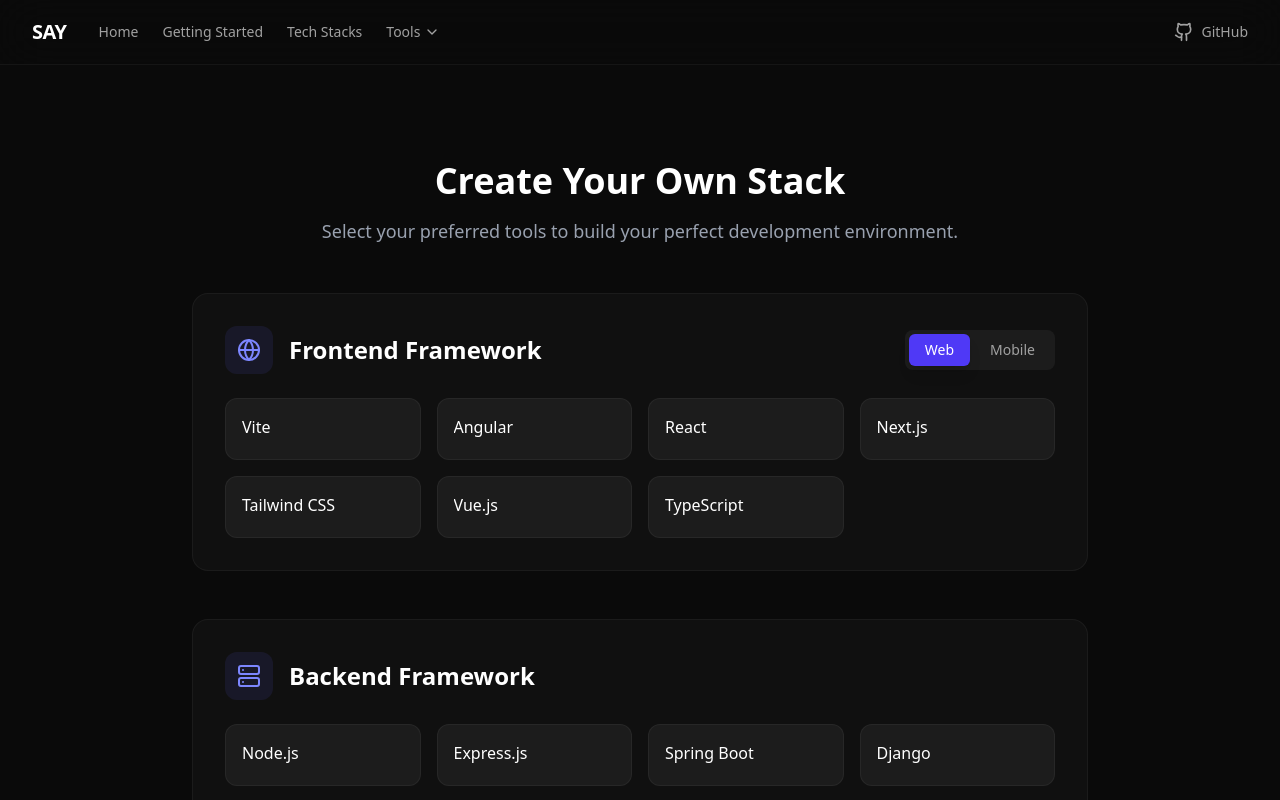
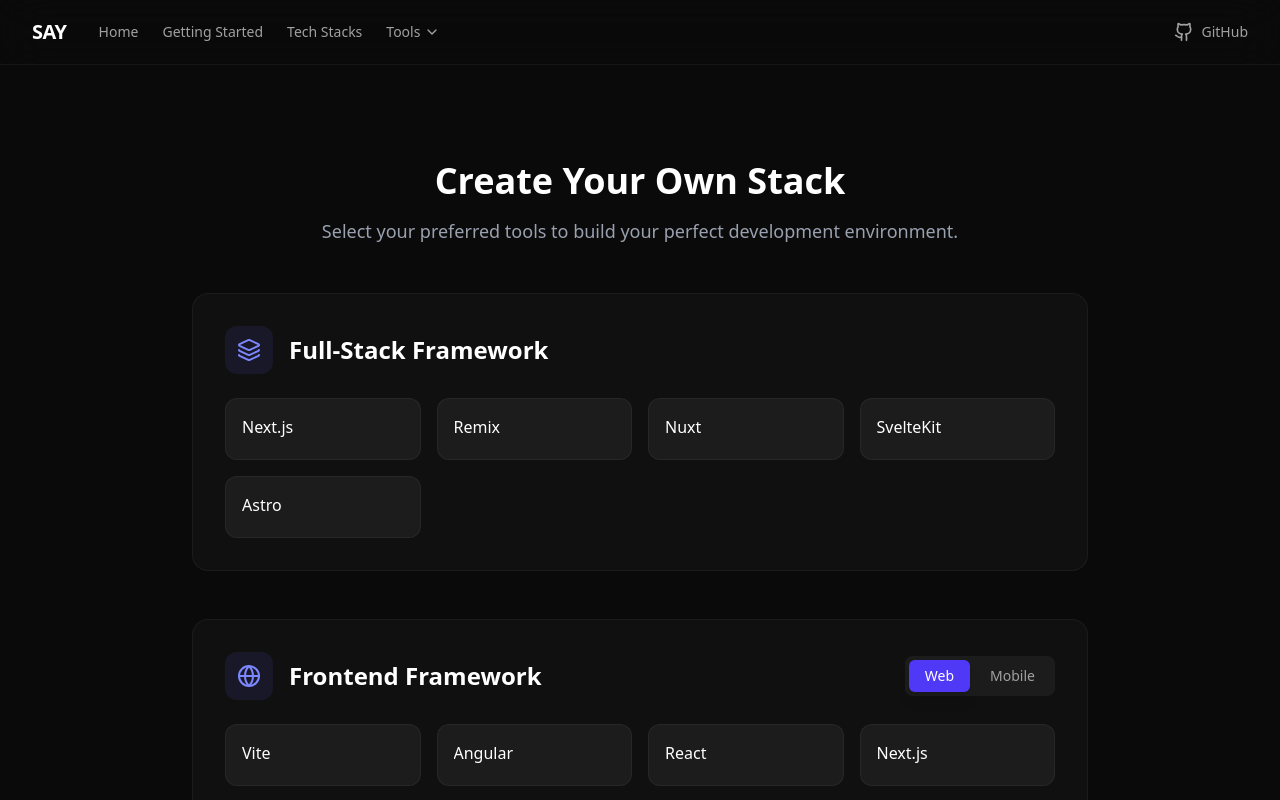
Before and after one commit to Tornado515/SAY, a React (Vite) app: page /create-stack in a window 1280 px wide. Shown: the top 800 px of the page. Built offline with nearby package versions, Linux system fonts and the light colour scheme.

Commit message:
add more tools to the create your own stack

```diff
--- a/src/data/tools.ts
+++ b/src/data/tools.ts
@@ -27,7 +27,8 @@
     slug: string;
     description: string;
     longDescription: string;
-    category: 'Frontend' | 'Mobile' | 'AI Coding' | 'AI Mockup' | 'Deployment' | 'Testing' | 'Design' | 'Database' | 'Backend' | 'Version Control' | 'IDE' | 'AI Chatbots' | 'Productivity';
+    category: 'Frontend' | 'Mobile' | 'AI Coding' | 'AI Mockup' | 'Deployment' | 'Testing' | 'Design' | 'Database' | 'Backend' | 'Version Control' | 'IDE' | 'AI Chatbots' | 'Productivity' | 'Full Stack';
+    additionalCategories?: string[];
     link: string;
     tags: string[];
     steps: Step[];
@@ -1169,7 +1170,8 @@
         slug: 'nextjs',
         description: 'The React Framework for the Web. Hybrid static & server rendering.',
         longDescription: 'Next.js enables you to create full-stack Web applications by extending React with the latest features like Server Components, and integrating powerful Rust-based tooling for the fastest builds. It handles routing, optimized rendering (SSR/SSG), and API routes out of the box.',
-        category: 'Frontend',
+        category: 'Full Stack',
+        additionalCategories: ['Frontend', 'Backend'],
         link: 'https://nextjs.org',
         tags: ['Framework', 'SSR', 'React'],
         features: ['App Router', 'Server Components', 'Image Optimization', 'Edge Runtime'],
@@ -1213,6 +1215,178 @@
                 title: 'Server Components',
                 content: 'By default, components in the `app` directory are Server Components. They render on the server and send zero JS to the client.'
             }
+        ]
+    },
+    {
+        name: 'Remix',
+        slug: 'remix',
+        description: 'Focused on web standards and modern web app UX.',
+        longDescription: 'Remix is a full stack web framework that lets you focus on the user interface and work back through web standards to deliver a fast, slick, and resilient user experience. It creates a seamless server/client runtime.',
+        category: 'Full Stack',
+        additionalCategories: ['Frontend', 'Backend'],
+        link: 'https://remix.run',
+        tags: ['Framework', 'React', 'Full Stack'],
+        features: ['Nested Routes', 'Data Loading', 'Error Handling', 'Web Standards'],
+        youtubeVideoId: 'RTq46xZqjfw', // Remix in 100s
+        setupVideoId: 'HS8d8eY2f_4', // Remix Tutorial
+        steps: [
+            {
+                title: 'Create Project',
+                content: 'Initialize a new Remix project.',
+                code: 'npx create-remix@latest',
+                language: 'bash'
+            },
+            {
+                title: 'Select Configuration',
+                content: 'Choose "Remix App Server" or another adapter during setup.',
+            },
+            {
+                title: 'Start Dev',
+                content: 'Run the development server.',
+                code: 'npm run dev',
+                language: 'bash'
+            }
+        ],
+        comparisonData: {
+            learningCurve: 'Medium',
+            pros: ['Great performance', 'Eliminates loading states', 'Web standards based'],
+            cons: ['Smaller ecosystem than Next.js', 'Different mental model'],
+            bestFor: ['SaaS', 'Dashboards'],
+            communitySupport: 'Growing',
+            priceModel: 'Free'
+        },
+        relatedTools: [
+            { slug: 'react', name: 'React', relation: 'prerequisite' },
+            { slug: 'react-router', name: 'React Router', relation: 'complementary' }
+        ]
+    },
+    {
+        name: 'Nuxt',
+        slug: 'nuxt',
+        description: 'The Intuitive Vue Framework.',
+        longDescription: 'Nuxt is an open source framework that makes web development intuitive and powerful. It is to Vue what Next.js is to React, offering full-stack capabilities, server-side rendering, and static site generation.',
+        category: 'Full Stack',
+        additionalCategories: ['Frontend', 'Backend'],
+        link: 'https://nuxt.com',
+        tags: ['Framework', 'Vue', 'Full Stack'],
+        features: ['Auto-imports', 'File-system Routing', 'Server Side Rendering', 'Modules'],
+        youtubeVideoId: 'dCxSsr5xu-U', // Nuxt in 100s
+        setupVideoId: 'GBdO5myZNsQ', // Nuxt 3 Crash Course
+        steps: [
+            {
+                title: 'Initialize',
+                content: 'Create a new Nuxt project.',
+                code: 'npx nuxi@latest init my-app',
+                language: 'bash'
+            },
+            {
+                title: 'Install',
+                content: 'Install dependencies.',
+                code: 'cd my-app\nnpm install',
+                language: 'bash'
+            },
+            {
+                title: 'Run',
+                content: 'Start the development server.',
+                code: 'npm run dev',
+                language: 'bash'
+            }
+        ],
+        comparisonData: {
+            learningCurve: 'Medium',
+            pros: ['Excellent developer experience', 'Powerful module system', 'Auto-imports'],
+            cons: ['Vue specific', 'Major version changes can be painful'],
+            bestFor: ['Vue developers', 'SEO Friendly Apps'],
+            communitySupport: 'Large',
+            priceModel: 'Free'
+        },
+        relatedTools: [
+            { slug: 'vue', name: 'Vue', relation: 'prerequisite' }
+        ]
+    },
+    {
+        name: 'SvelteKit',
+        slug: 'sveltekit',
+        description: 'Web development, streamlined.',
+        longDescription: 'SvelteKit is a framework for building web applications of all sizes, with a beautiful development experience and flexible filesystem-based routing. It is built on Svelte, which compiles your code to tiny, framework-less vanilla JS.',
+        category: 'Full Stack',
+        additionalCategories: ['Frontend', 'Backend'],
+        link: 'https://kit.svelte.dev',
+        tags: ['Framework', 'Svelte', 'Full Stack'],
+        features: ['Compiler', 'No Virtual DOM', 'Scoped CSS', 'Server Routes'],
+        youtubeVideoId: 'rv3Yq-B8qp4', // Svelte in 100s
+        setupVideoId: 'MoGkX4t9adA', // SvelteKit Crash Course
+        steps: [
+            {
+                title: 'Create',
+                content: 'Create a new SvelteKit app.',
+                code: 'npm create svelte@latest my-app',
+                language: 'bash'
+            },
+            {
+                title: 'Setup',
+                content: 'Follow the prompts to configure TypeScript, ESLint, etc.',
+            },
+            {
+                title: 'Run',
+                content: 'Start coding.',
+                code: 'npm run dev',
+                language: 'bash'
+            }
+        ],
+        comparisonData: {
+            learningCurve: 'Low',
+            pros: ['Tiny bundles', 'No virtual DOM overhead', 'Simple reactivity'],
+            cons: ['Smaller ecosystem', 'Not React'],
+            bestFor: ['High performance apps', 'Interactive UIs'],
+            communitySupport: 'Passionate',
+            priceModel: 'Free'
+        },
+        relatedTools: [
+            { slug: 'vite', name: 'Vite', relation: 'complementary' }
+        ]
+    },
+    {
+        name: 'Astro',
+        slug: 'astro',
+        description: 'The web framework for content-driven websites.',
+        longDescription: 'Astro is an all-in-one web framework for building fast, content-focused websites. It defaults to shipping zero JavaScript to the client (Islands Architecture) but lets you hydrate interactive components when needed.',
+        category: 'Full Stack',
+        additionalCategories: ['Frontend', 'Backend'],
+        link: 'https://astro.build',
+        tags: ['Framework', 'Static Site', 'MPA'],
+        features: ['Zero JS by default', 'Islands Architecture', 'Content Collections', 'UI Agnostic'],
+        youtubeVideoId: 'dsTXcSeAZq8', // Astro in 100s
+        setupVideoId: 'M55mQ6a9784', // Astro Crash Course
+        steps: [
+            {
+                title: 'Launch',
+                content: 'Create a new Astro project.',
+                code: 'npm create astro@latest',
+                language: 'bash'
+            },
+            {
+                title: 'Configure',
+                content: 'Follow the wizard. It is very friendly.',
+            },
+            {
+                title: 'Integrations',
+                content: 'Add integrations like React, Tailwind, or Vue with a single command.',
+                code: 'npx astro add react tailwind',
+                language: 'bash'
+            }
+        ],
+        comparisonData: {
+            learningCurve: 'Low',
+            pros: ['Fastest by default', 'Bring your own UI framework', 'Great for content'],
+            cons: ['Not optimized for complex SPAs', 'Unique mental model (Islands)'],
+            bestFor: ['Blogs', 'Marketing Sites', 'Docs'],
+            communitySupport: 'Growing fast',
+            priceModel: 'Free'
+        },
+        relatedTools: [
+            { slug: 'react', name: 'React', relation: 'complementary' },
+            { slug: 'tailwindcss', name: 'Tailwind CSS', relation: 'complementary' }
         ]
     },
     {
--- a/src/pages/CreateStackPage.tsx
+++ b/src/pages/CreateStackPage.tsx
@@ -6,6 +6,7 @@
 import { Link } from 'react-router-dom';
 
 export function CreateStackPage() {
+    const [selectedFullStack, setSelectedFullStack] = useState<string | null>(null);
     const [selectedFrontend, setSelectedFrontend] = useState<string | null>(null);
     const [selectedBackend, setSelectedBackend] = useState<string | null>(null);
     const [selectedDatabase, setSelectedDatabase] = useState<string | null>(null);
@@ -18,14 +19,27 @@
     const [isStackCreated, setIsStackCreated] = useState(false);
     const [frontendType, setFrontendType] = useState<'Web' | 'Mobile'>('Web');
 
-    const frontendTools = tools.filter(t => t.category === (frontendType === 'Web' ? 'Frontend' : 'Mobile'));
-    const backendTools = tools.filter(t => t.category === 'Backend');
+    // Tool Filtering considering additionalCategories
+    const fullStackTools = tools.filter(t => t.category === 'Full Stack' || t.additionalCategories?.includes('Full Stack'));
+    const frontendTools = tools.filter(t =>
+        (t.category === (frontendType === 'Web' ? 'Frontend' : 'Mobile')) ||
+        (frontendType === 'Web' ? t.additionalCategories?.includes('Frontend') : t.additionalCategories?.includes('Mobile'))
+    );
+    const backendTools = tools.filter(t => t.category === 'Backend' || t.additionalCategories?.includes('Backend'));
     const databaseTools = tools.filter(t => t.category === 'Database');
 
     // Filter Deployment Tools
     const fullDeploymentTools = tools.filter(t => t.deploymentTypes?.includes('full'));
     const frontendDeploymentTools = tools.filter(t => t.deploymentTypes?.includes('frontend'));
     const backendDeploymentTools = tools.filter(t => t.deploymentTypes?.includes('backend'));
+
+    const handleFullStackSelect = (slug: string | null) => {
+        setSelectedFullStack(slug);
+        if (slug) {
+            setSelectedFrontend(null);
+            setSelectedBackend(null);
+        }
+    };
 
     const handleFullDeploymentSelect = (slug: string | null) => {
         setSelectedFullDeployment(slug);
@@ -46,14 +60,30 @@
 
     const sections = [
         {
+            title: 'Full-Stack Framework',
+            icon: Layers,
+            tools: fullStackTools,
+            selected: selectedFullStack,
+            setSelected: handleFullStackSelect,
+            disabled: !!(selectedFrontend || selectedBackend) // Just for visual feedback, though user requested opposite behavior mostly
+        },
+        {
             title: 'Frontend Framework',
             icon: Globe,
             tools: frontendTools,
             selected: selectedFrontend,
             setSelected: setSelectedFrontend,
-            hasFilter: true
+            hasFilter: true,
+            disabled: !!selectedFullStack
         },
-        { title: 'Backend Framework', icon: Server, tools: backendTools, selected: selectedBackend, setSelected: setSelectedBackend },
+        {
+            title: 'Backend Framework',
+            icon: Server,
+            tools: backendTools,
+            selected: selectedBackend,
+            setSelected: setSelectedBackend,
+            disabled: !!selectedFullStack
+        },
         { title: 'Database', icon: Database, tools: databaseTools, selected: selectedDatabase, setSelected: setSelectedDatabase },
 
         // Deployment Sections
@@ -102,6 +132,7 @@
                 },
                 body: JSON.stringify({
                     stack: {
+                        fullStack: selectedFullStack,
                         frontend: selectedFrontend,
                         backend: selectedBackend,
                         database: selectedDatabase,
@@ -129,8 +160,8 @@
 
 Since the backend is not fully connected, here is a sample plan structure for your stack:
 
-- **Frontend**: ${selectedFrontend}
-- **Backend**: ${selectedBackend}
+- **Stack Type**: ${selectedFullStack ? 'Full Stack Framework' : 'Separate Frontend & Backend'}
+${selectedFullStack ? `- **Framework**: ${selectedFullStack}` : `- **Frontend**: ${selectedFrontend}\n- **Backend**: ${selectedBackend}`}
 - **Database**: ${selectedDatabase}
 - **Deployment**: ${selectedFullDeployment || `${selectedFrontendDeployment} (Frontend) + ${selectedBackendDeployment} (Backend)`}
 
@@ -159,8 +190,13 @@
 
                         <div className="grid grid-cols-1 sm:grid-cols-2 gap-4 mb-8 text-left max-w-2xl mx-auto">
                             {[
-                                { label: 'Frontend', value: selectedFrontend },
-                                { label: 'Backend', value: selectedBackend },
+                                ...(selectedFullStack
+                                    ? [{ label: 'Full Stack', value: selectedFullStack }]
+                                    : [
+                                        { label: 'Frontend', value: selectedFrontend },
+                                        { label: 'Backend', value: selectedBackend }
+                                    ]
+                                ),
                                 { label: 'Database', value: selectedDatabase },
                                 ...(selectedFullDeployment
                                     ? [{ label: 'Deployment', value: selectedFullDeployment }]
@@ -181,6 +217,7 @@
                             })}
                         </div>
 
+                        {/* generatedPlan section remains similar, just closed properly */}
                         {generatedPlan ? (
                             <div className="mt-8 text-left bg-black/30 p-6 rounded-xl border border-white/10 max-h-[600px] overflow-y-auto prose prose-invert max-w-none relative">
                                 <div className="flex justify-between items-center mb-4 sticky top-0 bg-[#1a1a1a] z-10 py-2 border-b border-white/10">
@@ -191,7 +228,6 @@
                                                 const scaffoldingSection = generatedPlan.split('# Section 2: AI Scaffolding Plan')[1];
                                                 const textToCopy = scaffoldingSection ? scaffoldingSection.trim() : generatedPlan;
                                                 navigator.clipboard.writeText(textToCopy);
-                                                // Simple feedback could be added here, e.g., changing icon
                                                 alert("Scaffolding plan copied to clipboard!");
                                             }}
                                             className="flex items-center gap-2 text-indigo-400 hover:text-indigo-300 text-sm font-medium transition-colors"
@@ -331,7 +367,7 @@
                         <div className="mt-12 flex justify-end">
                             <button
                                 onClick={handleCreateStack}
-                                disabled={!selectedFrontend || !selectedBackend || !selectedDatabase || !(selectedFullDeployment || (selectedFrontendDeployment && selectedBackendDeployment))}
+                                disabled={!(selectedFullStack || (selectedFrontend && selectedBackend)) || !selectedDatabase || !(selectedFullDeployment || (selectedFrontendDeployment && selectedBackendDeployment))}
                                 className="flex items-center gap-2 px-8 py-4 rounded-full bg-indigo-600 text-white font-bold text-lg hover:bg-indigo-500 transition-all disabled:opacity-50 disabled:cursor-not-allowed shadow-lg shadow-indigo-500/20"
                             >
                                 <Save className="w-5 h-5" />
```
Also changed, not shown: api/index.js (+12 -5 lines).
